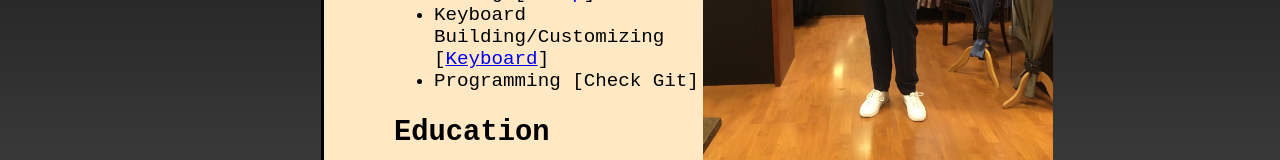
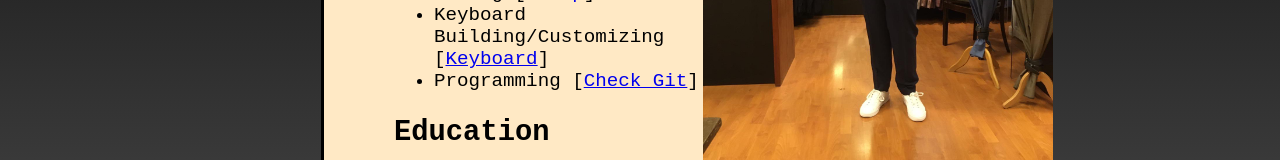
Before and after one commit to FinnSeton/Statische-Front-end, a plain HTML site: page Module-1/index.html in a window 1280 px wide. Shown: the part 392-552 px from the top of the page. Drawn offline with Linux system fonts and the light colour scheme.

Commit message:
Update index.html

```diff
--- a/Module-1/index.html
+++ b/Module-1/index.html
@@ -22,7 +22,7 @@
 				<ul>
 					<li>Gaming [<a href="setup.html">Setup</a>] </li>
 					<li>Keyboard Building/Customizing [<a href="keyboard.html">Keyboard</a>] </li>
-					<li>Programming [Check Git]</li>
+					<li>Programming [<a href="https://github.com/FinnSeton">Check Git</a>]</li>
 
 				</ul>
 				<h2>Education</h2>
```
